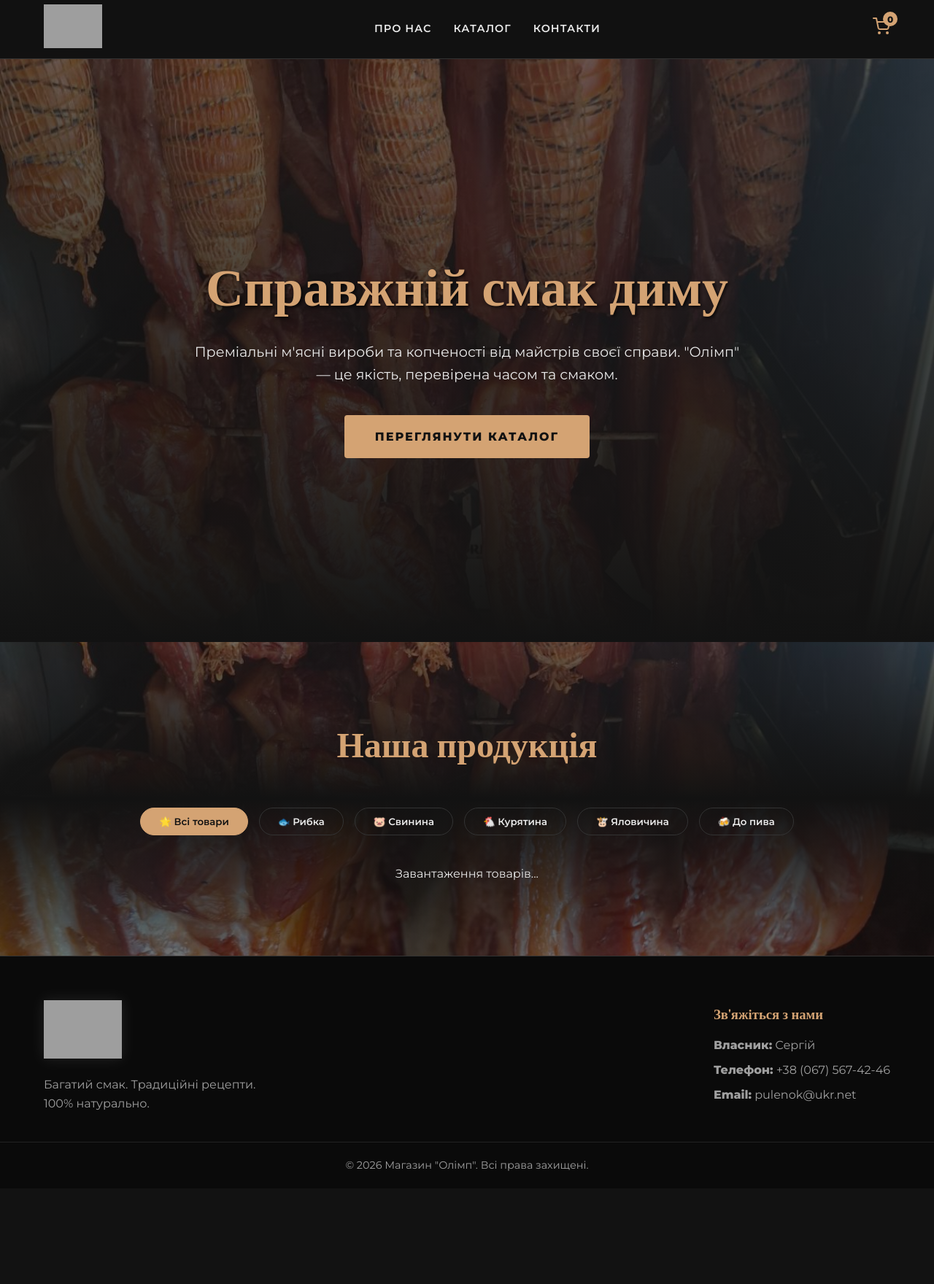
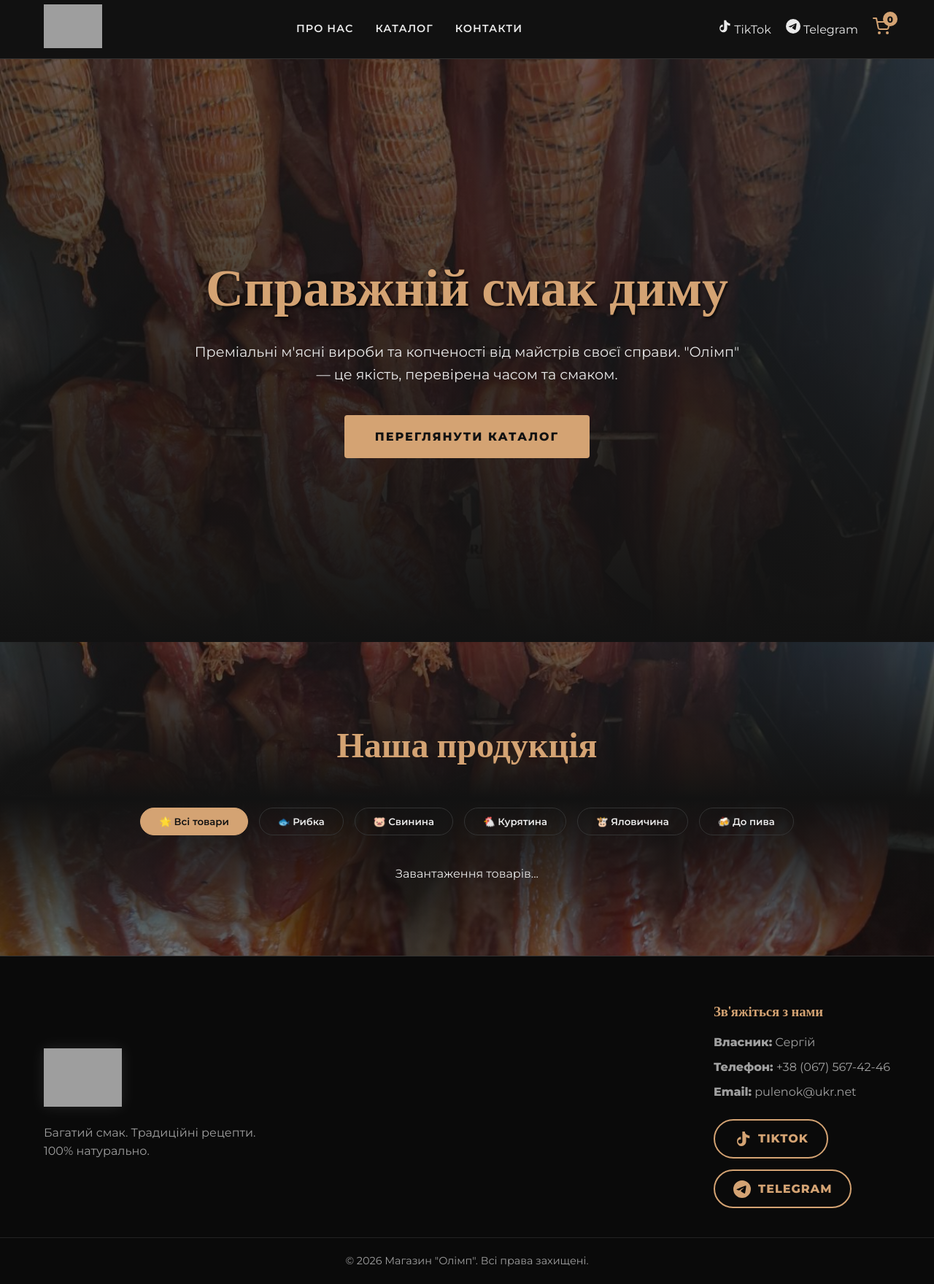
Before and after one commit to layter92-netizen/olimp-store, a plain HTML site: page index.html in a window 1280 px wide. Shown: the whole page at 73% size. Before the commit the page ends 1629 px from the top, so only its background shows below. Drawn offline with nearby package versions, Linux system fonts and the light colour scheme; no server answers; grey boxes are pictures that could not be loaded; a web font is replaced by a local one.

Commit message:
Add files via upload

```diff
--- a/index.html
+++ b/index.html
@@ -24,6 +24,19 @@
                 <a href="#catalog">Каталог</a>
                 <a href="#contact">Контакти</a>
             </nav>
+            <div class="header-actions" style="display: flex; align-items: center; gap: 20px;">
+                <a href="https://www.tiktok.com/@magazun_olimp?_r=1&_t=ZS-94oPhR9GE3k" target="_blank" class="btn-social-header" aria-label="TikTok">
+                    <svg width="20" height="20" viewBox="0 0 24 24" fill="currentColor" xmlns="http://www.w3.org/2000/svg">
+                        <path d="M19.59 6.69a4.83 4.83 0 0 1-3.77-4.25V2h-3.45v13.67a2.89 2.89 0 0 1-5.2 1.74 2.89 2.89 0 0 1 2.31-4.64 2.93 2.93 0 0 1 .88.13V9.4a6.84 6.84 0 0 0-1-.05A6.33 6.33 0 0 0 5 15.68a6.34 6.34 0 0 0 6.27 6.32 6.32 6.32 0 0 0 6.25-6.32V9.66a8.49 8.49 0 0 0 4.77 1.47V7.61a5 5 0 0 1-2.7-.92z"/>
+                    </svg>
+                    <span>TikTok</span>
+                </a>
+                <a href="https://t.me/olimp_tet" target="_blank" class="btn-social-header" aria-label="Telegram">
+                    <svg width="20" height="20" viewBox="0 0 24 24" fill="currentColor" xmlns="http://www.w3.org/2000/svg">
+                        <path d="M11.944 0A12 12 0 0 0 0 12a12 12 0 0 0 12 12 12 12 0 0 0 12-12A12 12 0 0 0 12 0a12 12 0 0 0-.056 0zm4.962 7.224c.1-.002.321.023.465.14a.506.506 0 0 1 .171.325c.016.093.036.306.02.472-.18 1.898-.962 6.502-1.36 8.627-.168.9-.499 1.201-.82 1.233-.696.065-1.225-.46-1.9-.902-1.056-.693-1.653-1.124-2.678-1.8-1.185-.78-.417-1.21.258-1.91.177-.184 3.247-2.977 3.307-3.23.007-.032.014-.15-.056-.212s-.174-.041-.249-.024c-.106.024-1.793 1.14-5.061 3.345-.48.33-.913.49-1.302.48-.428-.008-1.252-.241-1.865-.44-.752-.245-1.349-.374-1.297-.789.027-.216.325-.437.896-.665 3.498-1.524 5.83-2.529 6.998-3.014 3.332-1.386 4.025-1.627 4.476-1.635z"/>
+                    </svg>
+                    <span>Telegram</span>
+                </a>
                 <div class="cart-icon">
                     <svg width="24" height="24" viewBox="0 0 24 24" fill="none" stroke="currentColor" stroke-width="2"
                         stroke-linecap="round" stroke-linejoin="round">
@@ -32,6 +45,7 @@
                         <path d="M1 1h4l2.68 13.39a2 2 0 0 0 2 1.61h9.72a2 2 0 0 0 2-1.61L23 6H6"></path>
                     </svg>
                     <span class="cart-count">0</span>
+                </div>
             </div>
         </div>
     </header>
@@ -75,6 +89,21 @@
                 <p><strong>Власник:</strong> Сергій</p>
                 <p><strong>Телефон:</strong> <a href="tel:+380675674246">+38 (067) 567-42-46</a></p>
                 <p><strong>Email:</strong> <a href="mailto:pulenok@ukr.net">pulenok@ukr.net</a></p>
+
+                <div style="margin-top: 25px; display: flex; flex-direction: column; gap: 15px; align-items: flex-start;">
+                    <a href="https://www.tiktok.com/@magazun_olimp?_r=1&_t=ZS-94oPhR9GE3k" target="_blank" class="btn-social-footer">
+                        <svg width="24" height="24" viewBox="0 0 24 24" fill="currentColor" xmlns="http://www.w3.org/2000/svg">
+                            <path d="M19.59 6.69a4.83 4.83 0 0 1-3.77-4.25V2h-3.45v13.67a2.89 2.89 0 0 1-5.2 1.74 2.89 2.89 0 0 1 2.31-4.64 2.93 2.93 0 0 1 .88.13V9.4a6.84 6.84 0 0 0-1-.05A6.33 6.33 0 0 0 5 15.68a6.34 6.34 0 0 0 6.27 6.32 6.32 6.32 0 0 0 6.25-6.32V9.66a8.49 8.49 0 0 0 4.77 1.47V7.61a5 5 0 0 1-2.7-.92z"/>
+                        </svg>
+                        TikTok
+                    </a>
+                    <a href="https://t.me/olimp_tet" target="_blank" class="btn-social-footer">
+                        <svg width="24" height="24" viewBox="0 0 24 24" fill="currentColor" xmlns="http://www.w3.org/2000/svg">
+                            <path d="M11.944 0A12 12 0 0 0 0 12a12 12 0 0 0 12 12 12 12 0 0 0 12-12A12 12 0 0 0 12 0a12 12 0 0 0-.056 0zm4.962 7.224c.1-.002.321.023.465.14a.506.506 0 0 1 .171.325c.016.093.036.306.02.472-.18 1.898-.962 6.502-1.36 8.627-.168.9-.499 1.201-.82 1.233-.696.065-1.225-.46-1.9-.902-1.056-.693-1.653-1.124-2.678-1.8-1.185-.78-.417-1.21.258-1.91.177-.184 3.247-2.977 3.307-3.23.007-.032.014-.15-.056-.212s-.174-.041-.249-.024c-.106.024-1.793 1.14-5.061 3.345-.48.33-.913.49-1.302.48-.428-.008-1.252-.241-1.865-.44-.752-.245-1.349-.374-1.297-.789.027-.216.325-.437.896-.665 3.498-1.524 5.83-2.529 6.998-3.014 3.332-1.386 4.025-1.627 4.476-1.635z"/>
+                        </svg>
+                        Telegram
+                    </a>
+                </div>
             </div>
         </div>
         <div class="footer-bottom">
--- a/style.css
+++ b/style.css
@@ -90,6 +90,60 @@ a {
 
 .cart-icon:hover {
     transform: scale(1.1);
+}
+
+.btn-tiktok-header {
+    display: flex;
+    align-items: center;
+    gap: 8px;
+    background: transparent;
+    border: 1px solid var(--accent-gold);
+    color: var(--text-main);
+    padding: 6px 15px;
+    border-radius: 20px;
+    font-weight: 600;
+    font-size: 0.9rem;
+    transition: all 0.3s;
+    animation: pulseTiktok 2s infinite;
+}
+
+.btn-tiktok-header:hover {
+    background: var(--accent-gold);
+    color: var(--bg-dark);
+    transform: scale(1.05);
+}
+
+@keyframes pulseTiktok {
+    0% { box-shadow: 0 0 0 0 rgba(212, 163, 115, 0.4); }
+    70% { box-shadow: 0 0 0 10px rgba(212, 163, 115, 0); }
+    100% { box-shadow: 0 0 0 0 rgba(212, 163, 115, 0); }
+}
+
+.btn-social-footer {
+    display: inline-flex;
+    align-items: center;
+    gap: 10px;
+    background: transparent;
+    border: 2px solid var(--accent-gold);
+    color: var(--accent-gold);
+    padding: 12px 25px;
+    border-radius: 30px;
+    font-weight: 700;
+    font-size: 1rem;
+    transition: all 0.3s;
+    text-transform: uppercase;
+    letter-spacing: 1px;
+    animation: pulseSocial 2s infinite;
+}
+
+.btn-social-footer:nth-child(2) {
+    animation-delay: 1s;
+}
+
+.btn-social-footer:hover {
+    background: var(--accent-gold);
+    color: var(--bg-dark);
+    transform: translateY(-3px);
 }
 
 .cart-count {
@@ -639,6 +693,14 @@ a {
 }
 
 @media (max-width: 480px) {
+    .btn-tiktok-header span {
+        display: none;
+    }
+
+    .btn-tiktok-header {
+        padding: 6px 10px;
+    }
+
     .cart-modal {
         max-width: 100%; /* Full screen width on very small screens */
     }
```
Lines whose indentation alone changed are shown as unchanged.
